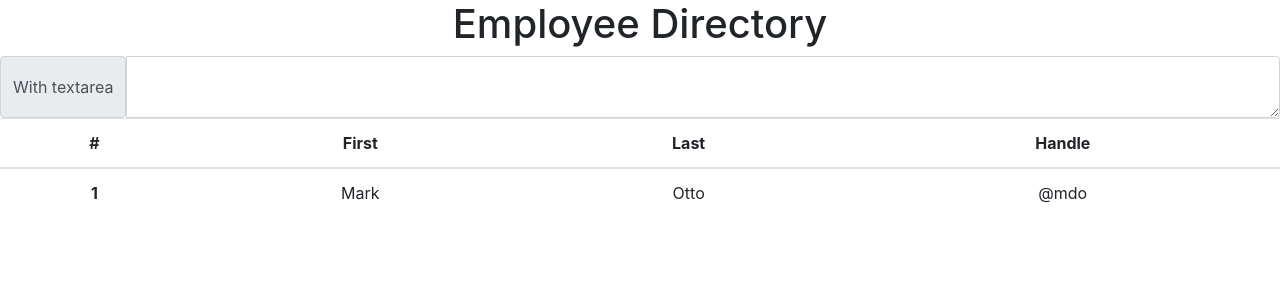
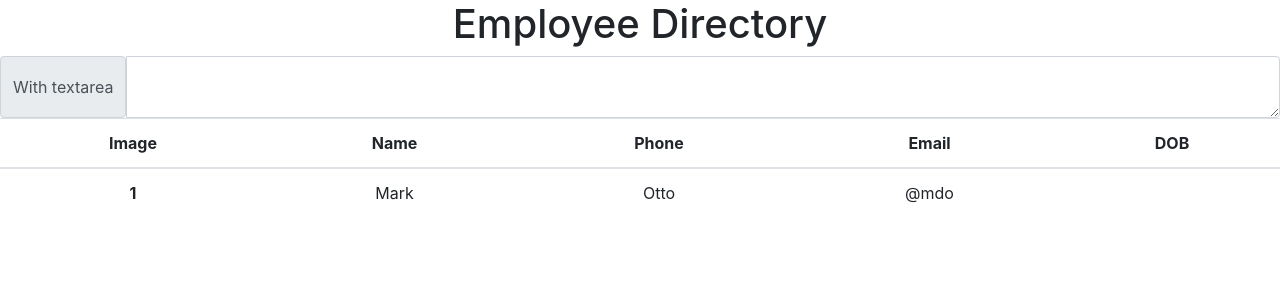
Before and after one commit to ihm57511/employee-directory, a React (Create React App) app: page / in a window 1280 px wide. Shown: the top 300 px of the page. Built offline with nearby package versions, Linux system fonts and the light colour scheme.

Commit message:
corrected table headers

```diff
--- a/src/components/Table/index.js
+++ b/src/components/Table/index.js
@@ -5,10 +5,11 @@ const Table = () => {
     <table class="table">
   <thead>
     <tr>
-      <th scope="col">#</th>
-      <th scope="col">First</th>
-      <th scope="col">Last</th>
-      <th scope="col">Handle</th>
+      <th scope="col">Image</th>
+      <th scope="col">Name</th>
+      <th scope="col">Phone</th>
+      <th scope="col">Email</th>
+      <th scope="col">DOB</th>
     </tr>
   </thead>
   <tbody>
```
